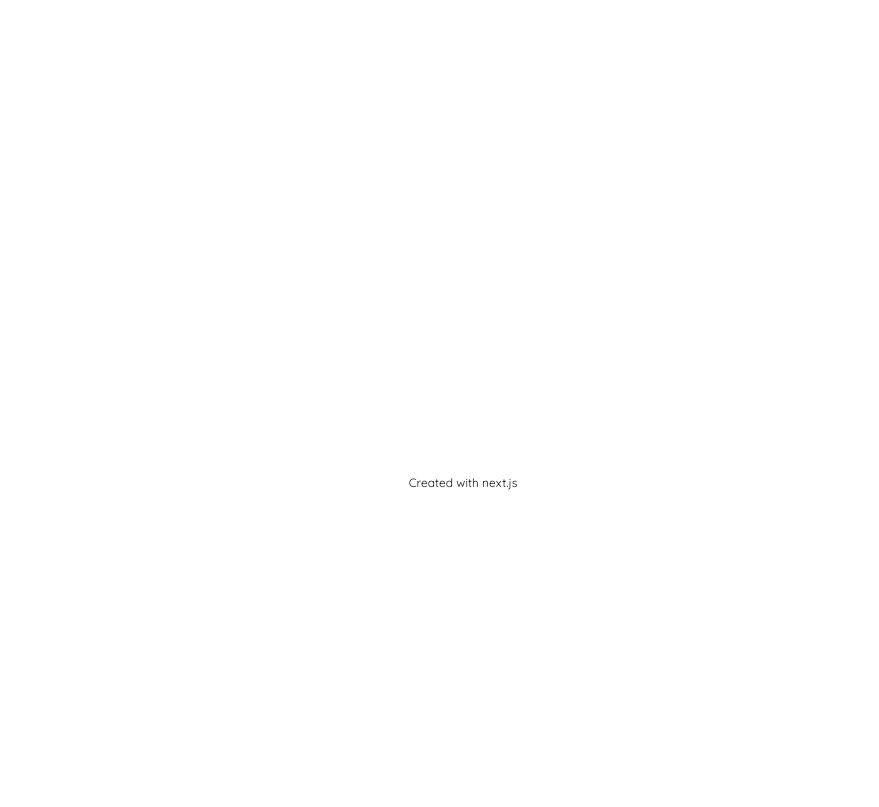
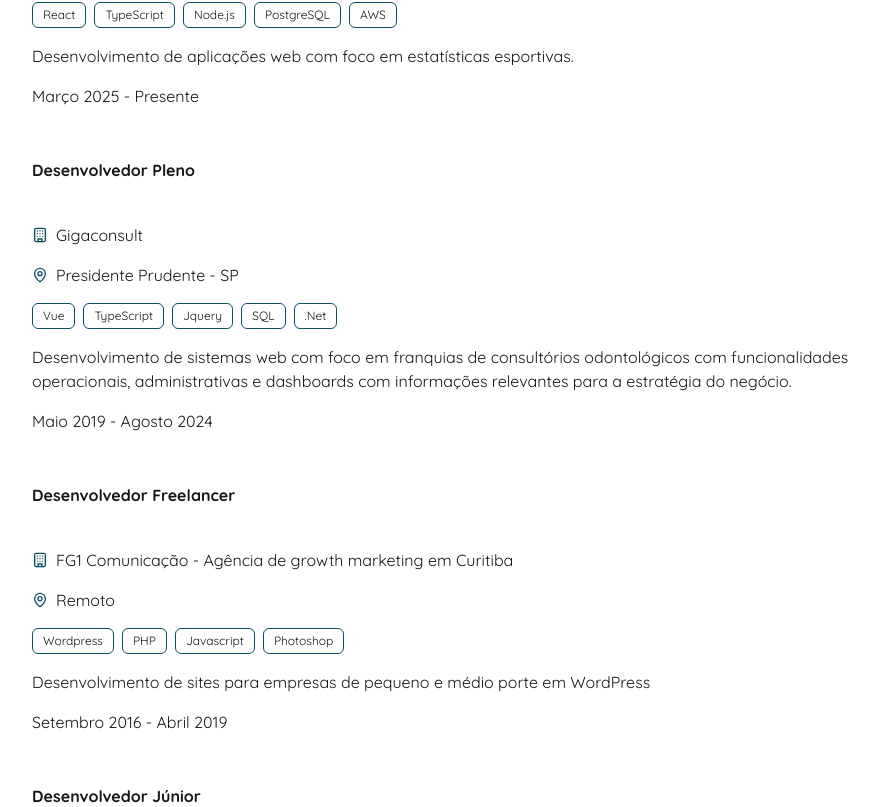
Before and after one commit to andrebrandao-dev/andrebrandao-dev.github.io, a Next.js app: page /jobs in a window 1280 px wide. Shown: the part 293-1100 px from the top of the page, without its empty margins (177-1056 px from the left). Before the commit the page ends 800 px from the top, so only its background shows below. Built offline with nearby package versions, Linux system fonts and the light colour scheme.

Commit message:
feat: jobs page

```diff
--- a/src/app/jobs/page.tsx
+++ b/src/app/jobs/page.tsx
@@ -1,7 +1,34 @@
+import { useJobs } from '@/hooks/use-jobs'
+import { Card } from '@/components/card'
+import { Pill } from '@/components/pill'
+import { LuMapPin, LuBuilding } from 'react-icons/lu'
+
 export default function Jobs() {
+  const { jobs } = useJobs()
+
   return (
-    <div>
-      Jobs content here
+    <div className="flex flex-col gap-4">
+      {jobs.map(job => (
+        <Card key={job.id} title={job.title}>
+          <p className="flex items-center gap-2">
+            <LuBuilding className="text-cyan-900" />
+            {job.company}
+          </p>
+          <p className="flex items-center gap-2">
+            <LuMapPin className="text-cyan-900" />
+            {job.location}
+          </p>
+
+          <div className="flex gap-2">
+            {job.skills?.map(skill => (
+              <Pill key={skill}>{skill}</Pill>
+            ))}
+          </div>
+
+          <p>{job.description}</p>
+          <p>{job.startDate} - {job.endDate}</p>
+        </Card>
+      ))}
     </div>
   )
 }
--- /dev/null
+++ b/src/components/card.tsx
@@ -0,0 +1,18 @@
+import { type ReactNode } from 'react'
+
+interface CardProps {
+  children: ReactNode
+  title?: string
+}
+
+export const Card = ({ children, title }: CardProps) => {
+  return (
+    <div className="border border-white/10 rounded flex flex-col gap-2">
+      {title && <p className="font-bold border-b border-white/10 p-4">{title}</p>}
+
+      <div className="p-4 flex flex-col gap-4">
+        {children}
+      </div>
+    </div>
+  )
+}
--- /dev/null
+++ b/src/components/pill.tsx
@@ -0,0 +1,6 @@
+interface PillProps {
+  children: string
+}
+export const Pill = ({children}: PillProps) => {
+  return <div className="inline-flex border border-cyan-900 text-xs py-1 px-2.5 rounded-md">{children}</div>
+}
--- /dev/null
+++ b/src/hooks/use-jobs.tsx
@@ -0,0 +1,58 @@
+const jobs = [
+  {
+    id: 'job-5',
+    title: 'Desenvolvedor Pleno',
+    company: 'Fulltrader',
+    location: 'Remoto',
+    description: 'Desenvolvimento de aplicações web com foco em estatísticas esportivas.',
+    startDate: 'Março 2025',
+    endDate: 'Presente',
+    skills: ['React', 'TypeScript', 'Node.js', 'PostgreSQL', 'AWS']
+  },
+  {
+    id: 'job-4',
+    title: 'Desenvolvedor Pleno',
+    company: 'Gigaconsult',
+    location: 'Presidente Prudente - SP',
+    description: 'Desenvolvimento de sistemas web com foco em franquias de consultórios odontológicos com funcionalidades operacionais, administrativas e dashboards com informações relevantes para a estratégia do negócio.',
+    startDate: 'Maio 2019',
+    endDate: 'Agosto 2024',
+    skills: ['Vue', 'TypeScript', 'Jquery', 'SQL', '.Net']
+  },
+  {
+    id: 'job-3',
+    title: 'Desenvolvedor Freelancer',
+    company: 'FG1 Comunicação - Agência de growth marketing em Curitiba',
+    location: 'Remoto',
+    description: 'Desenvolvimento de sites para empresas de pequeno e médio porte em WordPress',
+    startDate: 'Setembro 2016',
+    endDate: 'Abril 2019',
+    skills: ['Wordpress', 'PHP', 'Javascript', 'Photoshop']
+  },
+  {
+    id: 'job-2',
+    title: 'Desenvolvedor Júnior',
+    company: 'We Planner',
+    location: 'Remoto',
+    description: 'Desenvolvimento de aplicações mobile.',
+    startDate: 'Maio 2017',
+    endDate: 'Abril 2018',
+    skills: ['Ionic', 'Vue', 'TypeScript', 'Cordova']
+  },
+  {
+    id: 'job-1',
+    title: 'Estagiário',
+    company: 'Multimidia Educacional',
+    location: 'Presidente Prudente - SP',
+    description: 'Desenvolvimento de aulas para ensino infantil baseado em aulas modelo dos professores atendidos.',
+    startDate: 'Setembro 2014',
+    endDate: 'Maio 2016',
+    skills: ['Photoshop', 'javascript', 'html', 'css']
+  }
+]
+
+export const useJobs = () => {
+  return {
+    jobs
+  }
+}
```
